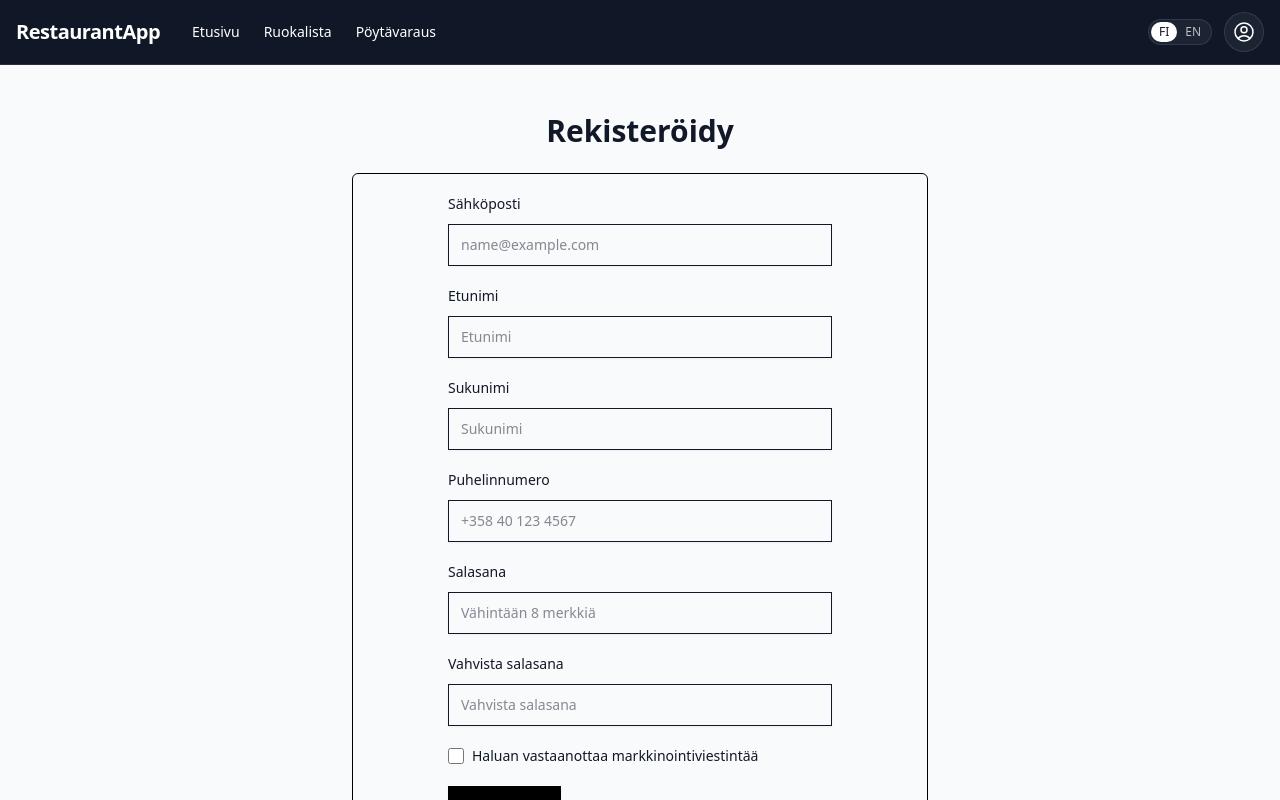
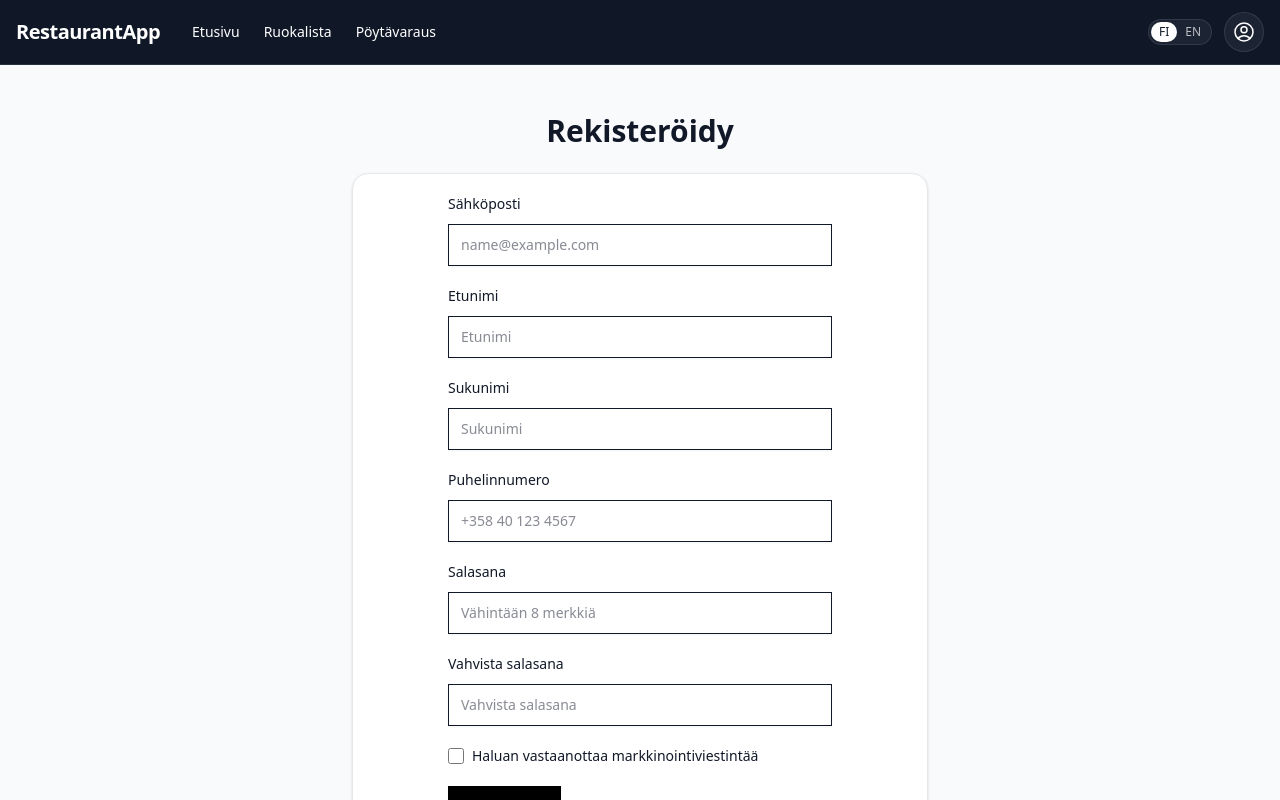
Before and after one commit to joedelord/restaurant-app, a React (Vite) app in the folder frontend/: page /register in a window 1280 px wide. Shown: the top 800 px of the page. Built offline with nearby package versions, Linux system fonts and the light colour scheme; no server answers.

Commit message:
feat: update component styles for AuthCard, MenuSection, and Home pages

```diff
--- a/frontend/src/components/auth/AuthCard.jsx
+++ b/frontend/src/components/auth/AuthCard.jsx
@@ -11,7 +11,7 @@ const AuthCard = ({
     <div className="px-4 py-0">
       <h1 className="text-3xl font-bold text-center p-6">{title}</h1>
 
-      <div className="mx-auto w-full max-w-xl rounded-md border border-black p-5">
+      <div className="mx-auto w-full max-w-xl rounded-2xl border bg-white border-gray-200 p-5 shadow-sm">
         <div className="mx-auto max-w-sm">
           {children}
 
--- a/frontend/src/components/menu/MenuSection.jsx
+++ b/frontend/src/components/menu/MenuSection.jsx
@@ -2,7 +2,7 @@ import MenuItemCard from "./MenuItemCard";
 
 const MenuSection = ({ category, items }) => {
   return (
-    <section className="rounded-3xl border border-default-medium bg-white p-5 shadow-sm sm:p-7">
+    <section className="rounded-2xl border border-gray-200 bg-white p-5 shadow-sm sm:p-7">
       <div className="mb-6 text-center">
         <h2 className="text-2xl font-semibold text-heading sm:text-3xl">
           {category.localizedName || "-"}
--- a/frontend/src/pages/Home.jsx
+++ b/frontend/src/pages/Home.jsx
@@ -19,11 +19,11 @@ const Home = () => {
   return (
     <section className="relative overflow-hidden bg-gradient-to-bottom from-[#f8f9fb] via-white to-[#f3f4f6] px-4 py-12 text-gray-900 md:px-6 lg:px-8">
       <div className="pointer-events-none absolute inset-0">
-        <div className="absolute -top-40 left-1/2 h-600px w-600px -translate-x-1/2 rounded-full bg-amber-400/20 blur-[120px]" />
+        <div className="absolute -top-40 left-1/2 h-600px w-600px -translate-x-1/2 rounded-full bg-amber-400/20 blur-120px" />
       </div>
 
       <div
-        className={`relative mx-auto grid max-w-7xl items-center gap-10 rounded-2rem border border-gray-200 bg-white/70 p-6 shadow-xl backdrop-blur-md transition-all duration-700 ease-out md:grid-cols-2 md:p-10 ${
+        className={`relative mx-auto grid max-w-7xl items-center gap-10 rounded-2xl border border-gray-200 bg-white/70 p-6 shadow-xl backdrop-blur-md transition-all duration-700 ease-out md:grid-cols-2 md:p-10 ${
           isVisible ? "translate-y-0 opacity-100" : "translate-y-6 opacity-0"
         }`}
       >
```
